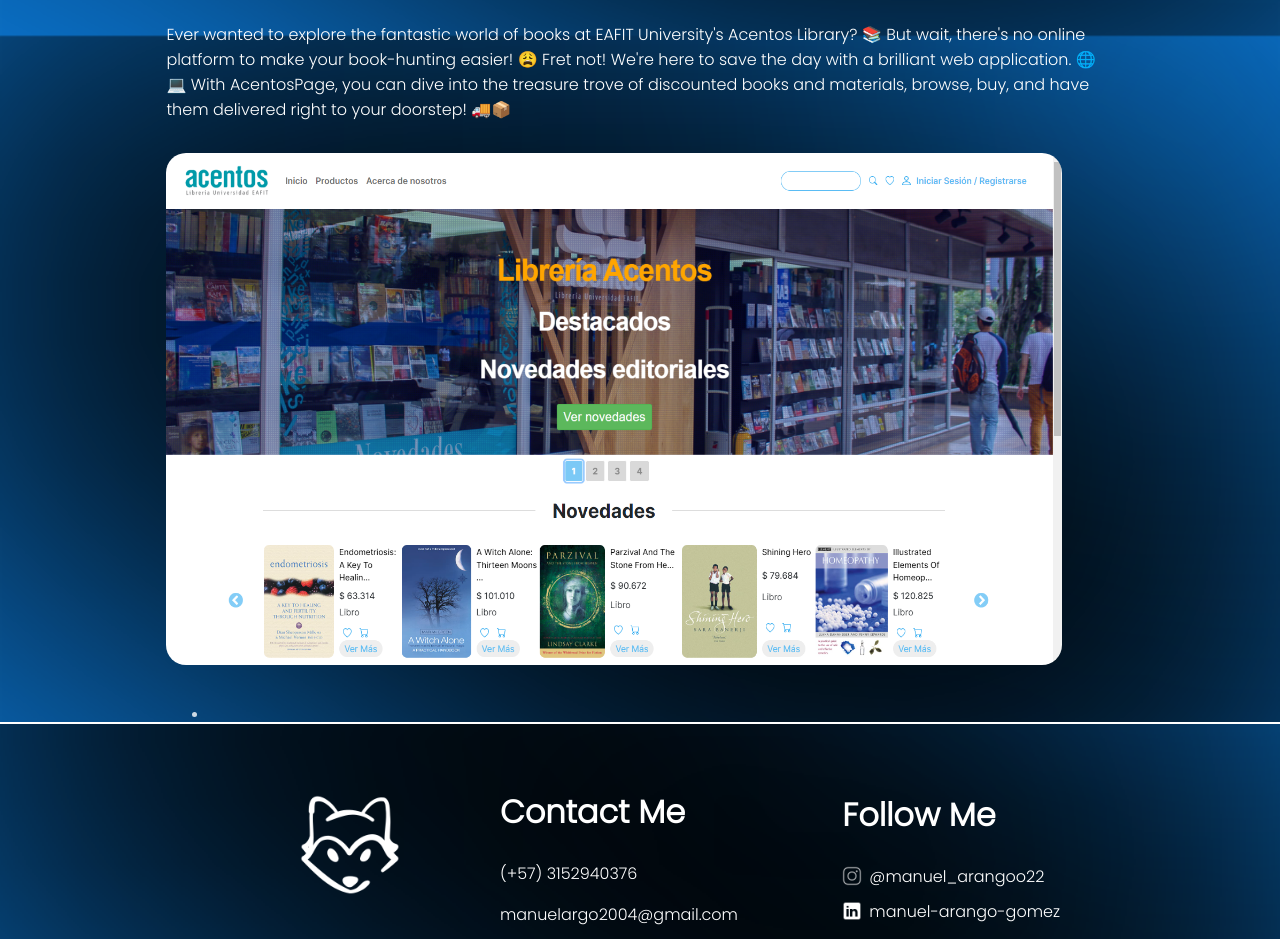
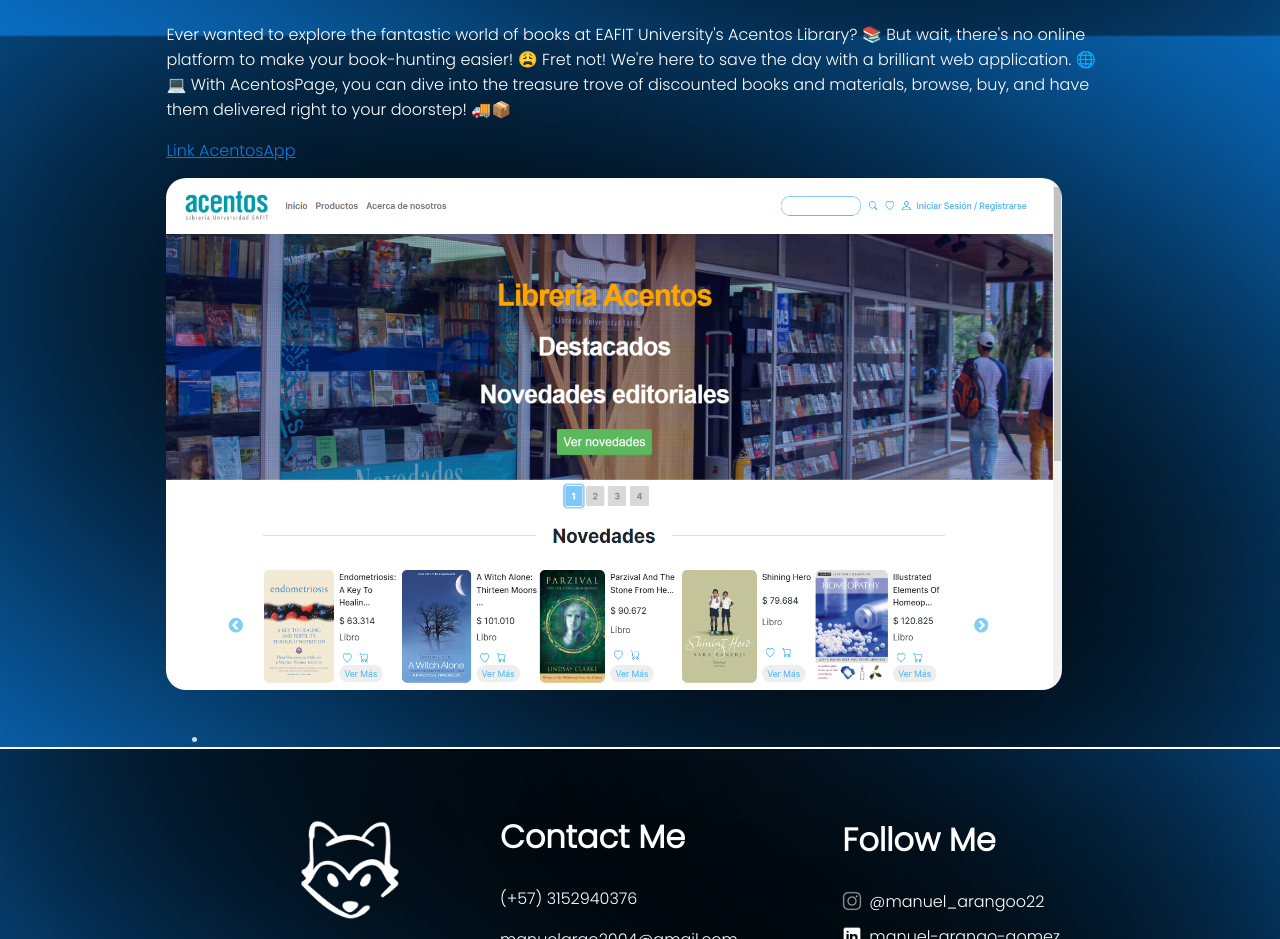
Before and after one commit to manuelArango/My-Porfolio, a React (Vite) app: page / in a window 1280 px wide. Shown: the part 2520-3459 px from the top of the page. Built offline with nearby package versions, Linux system fonts and the light colour scheme; a web font is replaced by a local one.

Commit message:
Add the link to AcentosApp

```diff
--- a/src/components/Projects.jsx
+++ b/src/components/Projects.jsx
@@ -13,6 +13,7 @@
                     <div>
                         <h2 className="Subtittle-Project">Ecommerce - AcentosApp</h2>
                         <h3 className="Text-Projects">Ever wanted to explore the fantastic world of books at EAFIT University's Acentos Library? 📚 But wait, there's no online platform to make your book-hunting easier! 😩 Fret not! We're here to save the day with a brilliant web application. 🌐💻 With AcentosPage, you can dive into the treasure trove of discounted books and materials, browse, buy, and have them delivered right to your doorstep! 🚚📦</h3>
+                        <a className="Link" href="https://acentos.dis.eafit.edu.co/">Link AcentosApp</a>
                         <img className="Project-Image" src={Acentos}/>
 
                     </div>
--- a/src/index.css
+++ b/src/index.css
@@ -532,6 +532,12 @@
   }
 
 
+.Link{
+
+  color: var(--color1)
+}
+
+
 /* My Skills */
 
 
```
Also changed, not shown: 4 other files (tests, documents, lock files or other folders).
